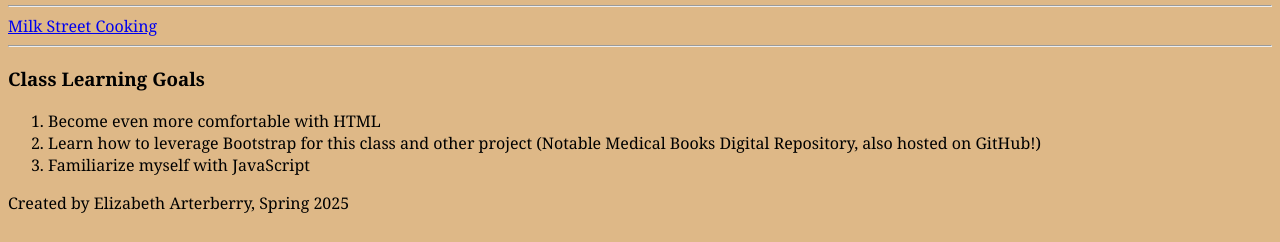
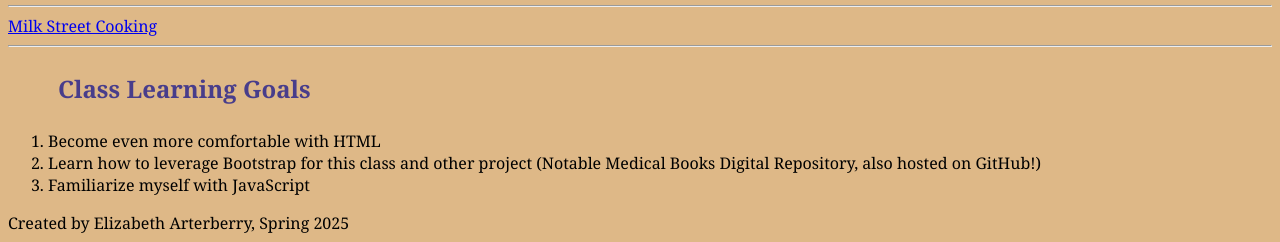
Before and after one commit to elarte-iu/info-architecture, a plain HTML site: page interests.html in a window 1280 px wide. Shown: the part 1096-1338 px from the top of the page. Drawn offline with Linux system fonts and the light colour scheme.

Commit message:
Update interests.html

```diff
--- a/interests.html
+++ b/interests.html
@@ -12,7 +12,7 @@
 <hr>
 <a href="https://www.177milkstreet.com/" target="_blank">Milk Street Cooking</a>
 <hr>
-<h3>Class Learning Goals</h3>
+<h2>Class Learning Goals</h2>
 <ol>
     <li>Become even more comfortable with HTML</li>
     <li>Learn how to leverage Bootstrap for this class and other project (Notable Medical Books Digital Repository, also hosted on GitHub!)</li>
```
